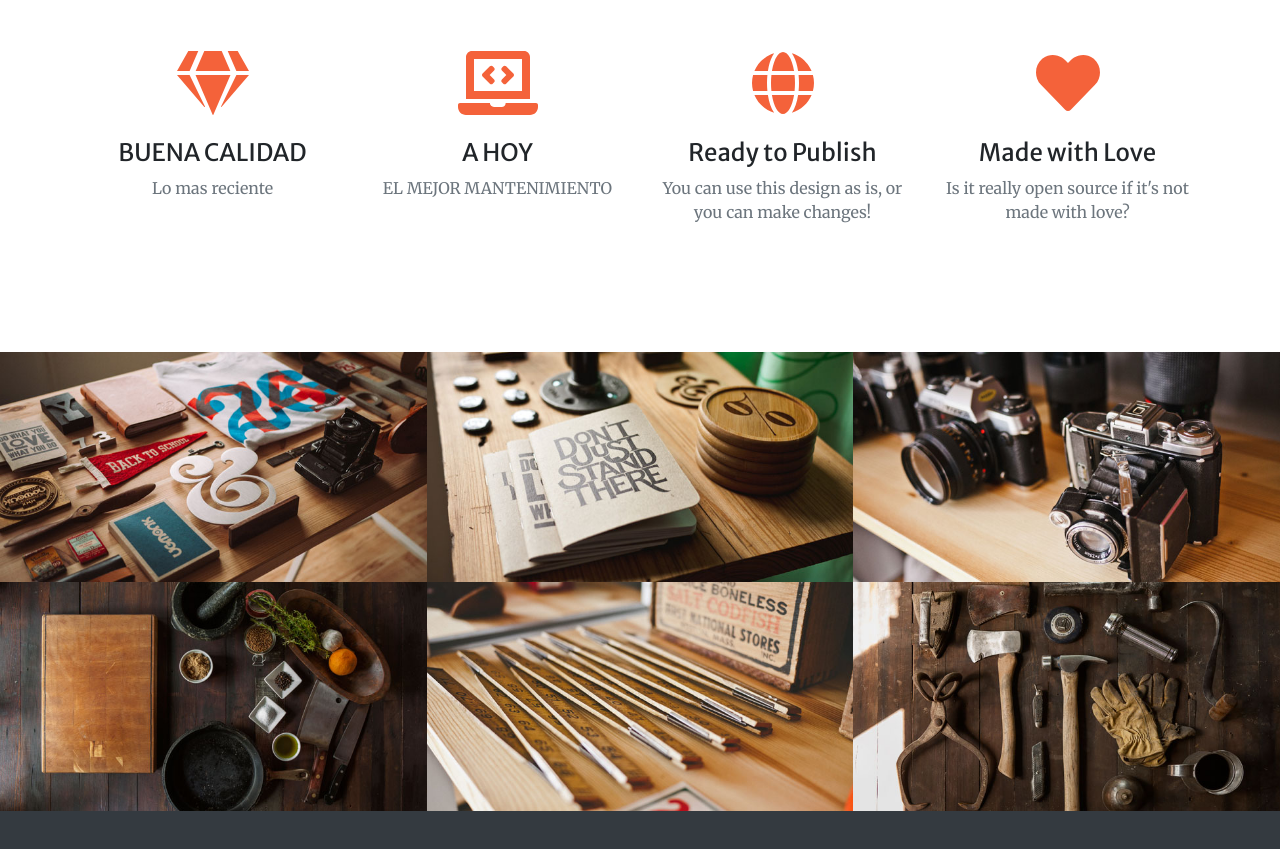
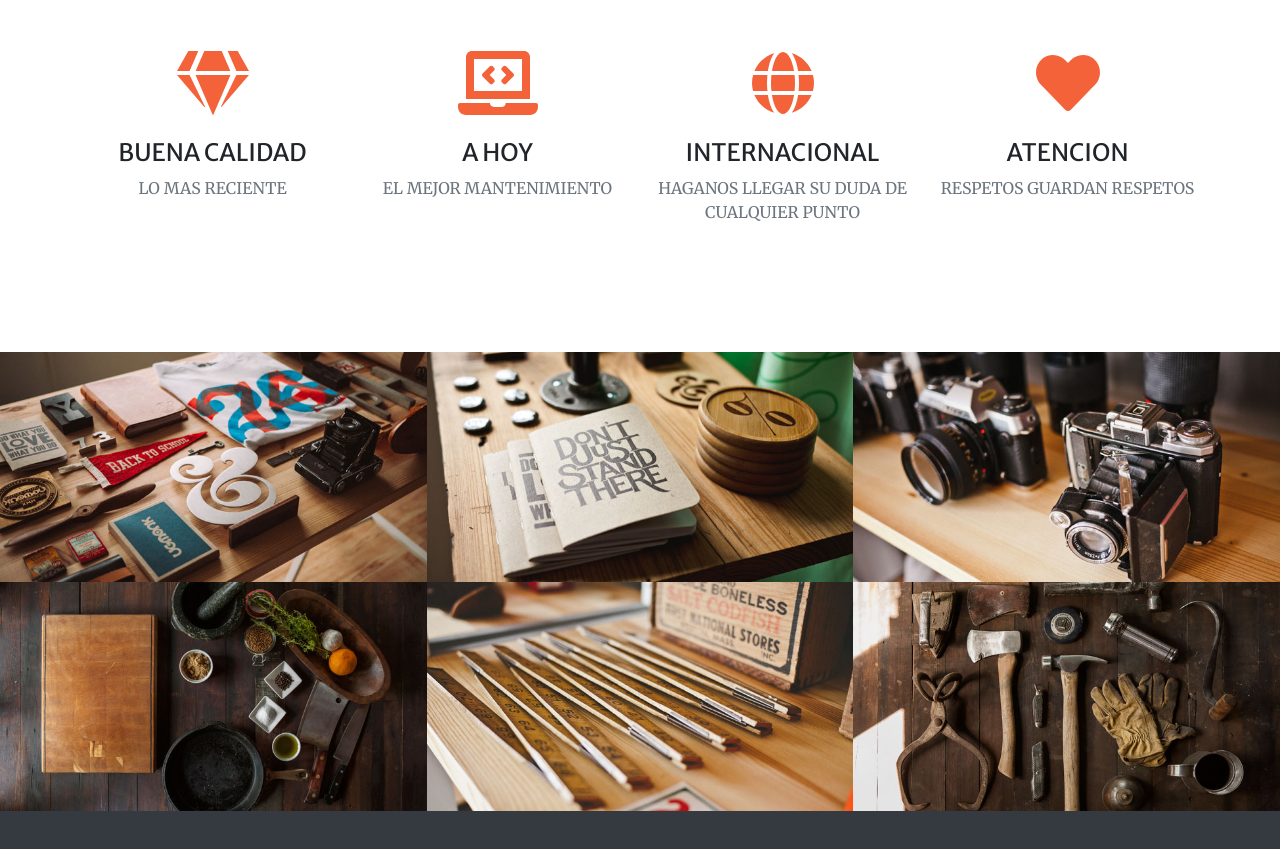
Before and after one commit to FTAB50868/INFORMACIOM, a plain HTML site: page index.html in a window 1280 px wide. Shown: the part 1468-2317 px from the top of the page. Drawn offline with nearby package versions, Linux system fonts and the light colour scheme.

Commit message:
Update index.html

```diff
--- a/index.html
+++ b/index.html
@@ -71,7 +71,7 @@
                         <div class="mt-5">
                             <i class="fas fa-4x fa-gem text-primary mb-4"></i>
                             <h3 class="h4 mb-2">BUENA CALIDAD</h3>
-                            <p class="text-muted mb-0">Lo mas reciente</p>
+                            <p class="text-muted mb-0">LO MAS RECIENTE</p>
                         </div>
                     </div>
                     <div class="col-lg-3 col-md-6 text-center">
@@ -84,15 +84,15 @@
                     <div class="col-lg-3 col-md-6 text-center">
                         <div class="mt-5">
                             <i class="fas fa-4x fa-globe text-primary mb-4"></i>
-                            <h3 class="h4 mb-2">Ready to Publish</h3>
-                            <p class="text-muted mb-0">You can use this design as is, or you can make changes!</p>
+                            <h3 class="h4 mb-2">INTERNACIONAL</h3>
+                            <p class="text-muted mb-0">HAGANOS LLEGAR SU DUDA DE CUALQUIER PUNTO</p>
                         </div>
                     </div>
                     <div class="col-lg-3 col-md-6 text-center">
                         <div class="mt-5">
                             <i class="fas fa-4x fa-heart text-primary mb-4"></i>
-                            <h3 class="h4 mb-2">Made with Love</h3>
-                            <p class="text-muted mb-0">Is it really open source if it's not made with love?</p>
+                            <h3 class="h4 mb-2">ATENCION</h3>
+                            <p class="text-muted mb-0">RESPETOS GUARDAN RESPETOS</p>
                         </div>
                     </div>
                 </div>
```
